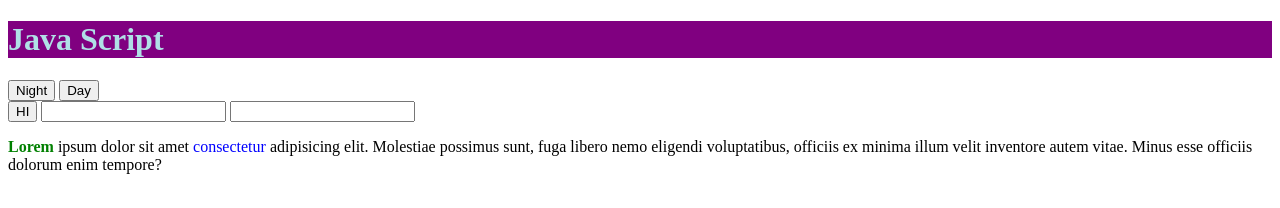
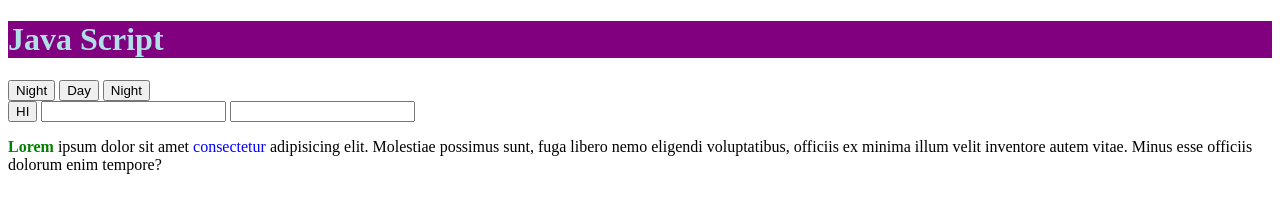
Before and after one commit to ss721229/Learning, a plain HTML site: page HTML-CSS-JS/생활코딩_WEB2-JavaScript_1~17강.html in a window 1280 px wide. Drawn offline with Linux system fonts and the light colour scheme.

Commit message:
생활코딩 13~17강

```diff
--- a/HTML-CSS-JS/생활코딩_WEB2-JavaScript_1~12강.html
+++ b/HTML-CSS-JS/생활코딩_WEB2-JavaScript_1~17강.html
@@ -28,7 +28,16 @@
     document.querySelector('body').style.backgroundColor='white';
     document.querySelector('body').style.color='black';
     ">
-
+    <input type="button" value="Night" id="night_day" onclick="
+    if(document.querySelector('#night_day').value === 'Night') {
+        document.querySelector('body').style.backgroundColor='black';
+        document.querySelector('body').style.color='white';
+        document.querySelector('#night_day').value = 'Day';
+    } else {
+        document.querySelector('body').style.backgroundColor='white';
+        document.querySelector('body').style.color='black';
+        document.querySelector('#night_day').value = 'Night';
+    }">
     <br>
     <input type="button" value="HI" onclick="alert('HI')";>
     <input type="text" onchange="alert('changed')">
@@ -37,8 +46,8 @@
     <p>
     <span id="first" class="js">Lorem</span> ipsum dolor sit amet <span>consectetur</span> adipisicing elit. Molestiae possimus sunt, fuga libero nemo eligendi voluptatibus, officiis ex minima illum velit inventore autem vitae. Minus esse officiis dolorum enim tempore?
     </p>
-
-<!--13번 강의 볼 차례-->
+<!--1~12강 : night/day 기능, input을 통해 텍스트박스, 버튼 출력-->
+<!--13~17강 : 토글 기능(하나의 버튼으로 night/day기능 구현)-->
 </body>
 
 </html>
```
